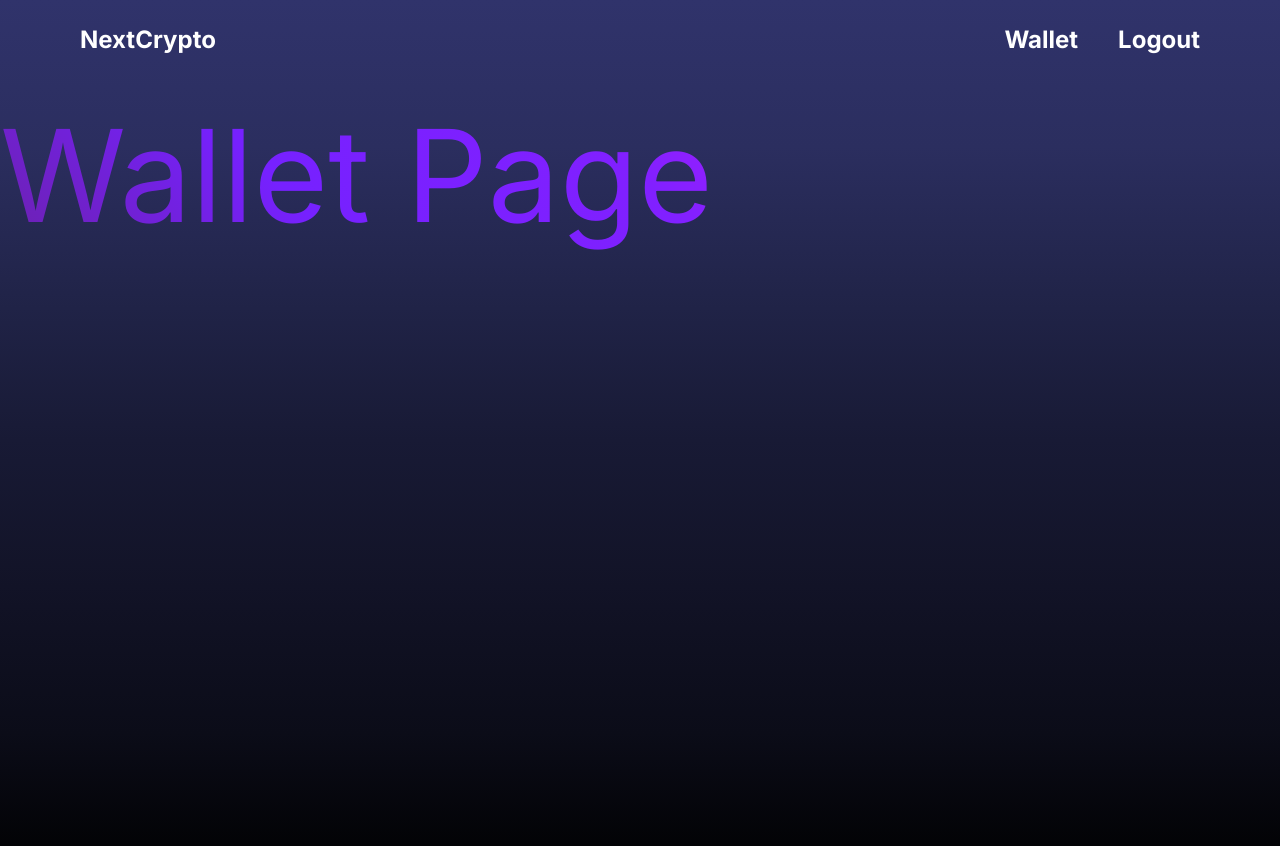
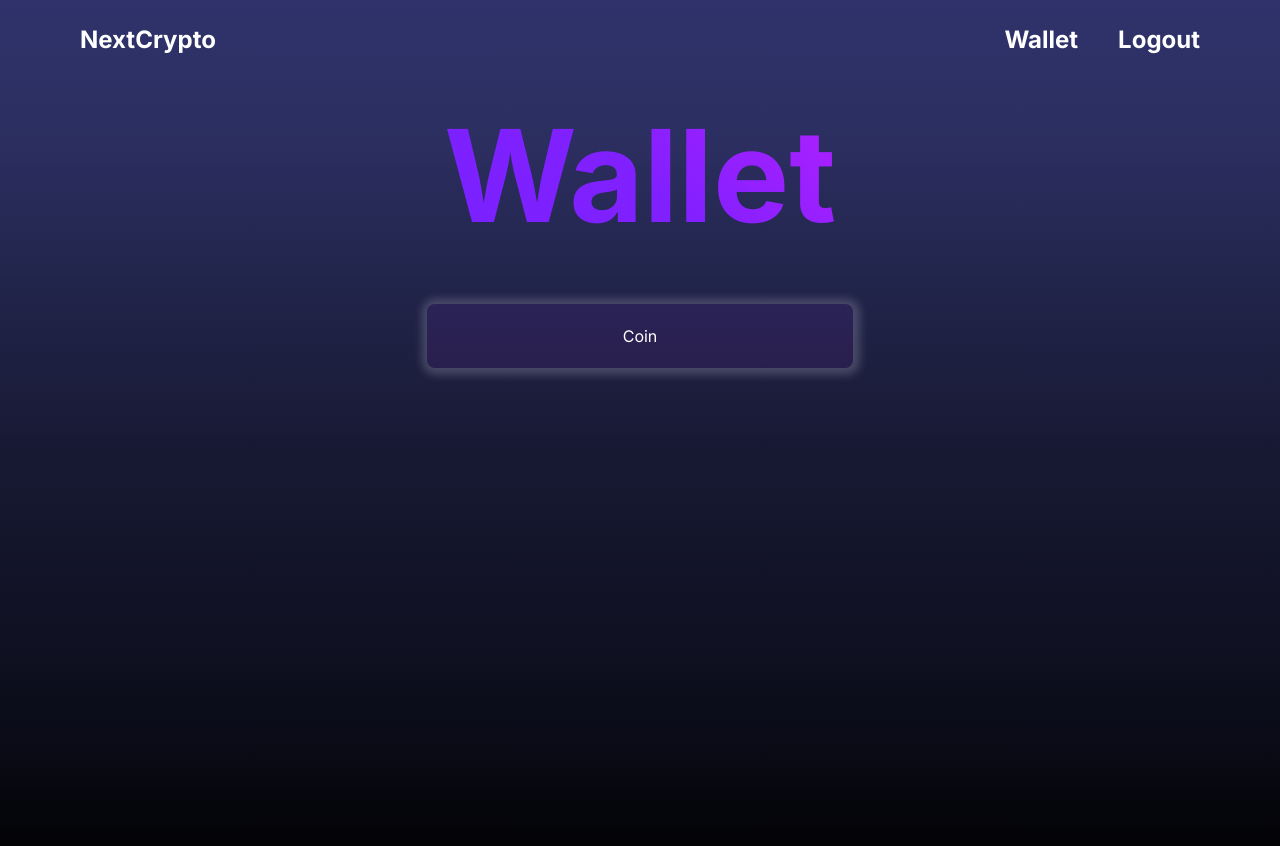
Before and after one commit to rjoshf/Nextjs-cryptoapp, a Next.js app: page /wallet in a window 1280 px wide. Shown: the top 846 px of the page. Built offline with nearby package versions, Linux system fonts and the light colour scheme; no server answers; sample sign-in values are in the browser's storage.

Commit message:
Added Wallet component

```diff
--- a/src/app/wallet/page.tsx
+++ b/src/app/wallet/page.tsx
@@ -1,3 +1,5 @@
+import Wallet from '@/components/Wallet';
+
 import { getServerSession } from 'next-auth';
 
 import { authOptions } from '../api/auth/[...nextauth]/route';
@@ -14,7 +16,7 @@ export default async function WalletPage() {
 
     return (
         <main className="min-h-screen">
-            <h1>Wallet Page</h1>
+            <Wallet />
         </main>
     )
 }
--- /dev/null
+++ b/src/components/Wallet.tsx
@@ -0,0 +1,16 @@
+'use client'
+
+import { motion } from 'framer-motion';
+
+const Wallet: React.FC<{}> = ({ }) => {
+    return (
+        <motion.section viewport={{ once: true, amount: 0.8 }} initial={{ opacity: 0, y: 15, scale: 0.99 }} whileInView={{ opacity: 1, y: 0, scale: 1 }} transition={{ type: 'tween', duration: 0.75 }}>
+            <h1 className="text-center mb-8 font-bold">Wallet</h1>
+            <div className="flex justify-center items-center flex-col info-card w-4/12 m-auto bg-purple-800 bg-opacity-15 rounded-lg py-5 px-5">
+                <div>Coin</div>
+            </div>
+        </motion.section>
+    )
+}
+
+export default Wallet;
```
